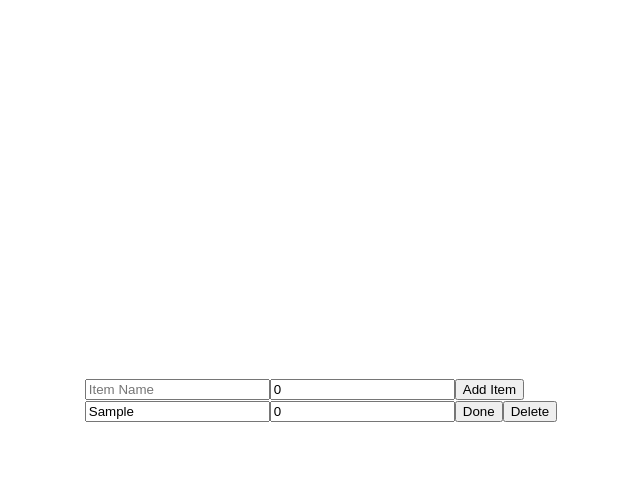
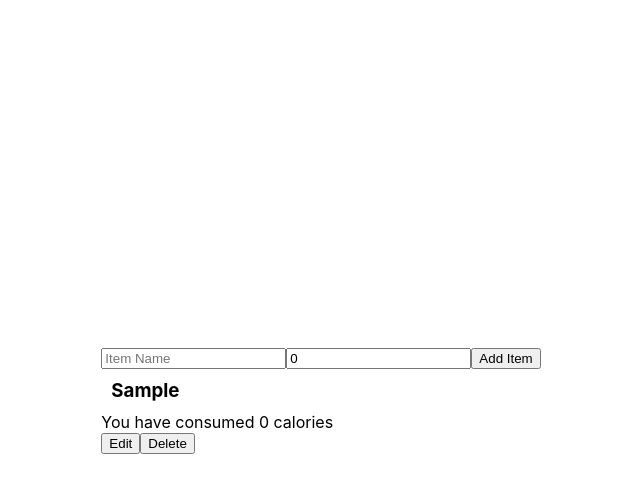
Before and after one commit to siddharth20190428/Frontend-THAs, a React (Create React App) app in the folder react-thas/: page / in a window 1280 px wide. Both pictures are taken after typing "Sample" into the empty fields and a click on the button "Add Item". Shown: the top 492 px of the page, without its empty margins (319-959 px from the left). Built offline with nearby package versions, Linux system fonts and the light colour scheme.

Commit message:
completed day 21

```diff
--- a/react-thas/src/Day 21/AddFood.js
+++ b/react-thas/src/Day 21/AddFood.js
@@ -5,7 +5,7 @@ const AddFood = ({ foods, setFoods }) => {
   const [amount, setAmount] = useState(0);
   const handleSubmit = (e) => {
     e.preventDefault();
-    setFoods([...foods, { id: foods.length, name, amount }]);
+    setFoods([...foods, { name, amount }]);
     setName("");
     setAmount(0);
   };
--- a/react-thas/src/Day 21/CalorieTracker.js
+++ b/react-thas/src/Day 21/CalorieTracker.js
@@ -1,4 +1,4 @@
-import React, { useEffect, useState } from "react";
+import React, { useState } from "react";
 import AddFood from "./AddFood";
 import FoodItem from "./FoodItem";
 
@@ -8,8 +8,8 @@ const CalorieTracker = () => {
   return (
     <div>
       <AddFood foods={foods} setFoods={setFoods} />
-      {foods.map((elem) => (
-        <FoodItem food={elem} foods={foods} setFoods={setFoods} />
+      {foods.map((elem, index) => (
+        <FoodItem key={index} id={index} foods={foods} setFoods={setFoods} />
       ))}
     </div>
   );
--- a/react-thas/src/Day 21/FoodItem.js
+++ b/react-thas/src/Day 21/FoodItem.js
@@ -1,41 +1,29 @@
 import React, { useState } from "react";
 
-const FoodItem = ({ food, foods, setFoods }) => {
+const FoodItem = ({ id, foods, setFoods }) => {
   const [open, setOpen] = useState(false);
 
-  const [curr, setCurr] = useState(food);
-  const [name, setName] = useState(curr.name);
-  const [amount, setAmount] = useState(curr.amount);
+  const [name, setName] = useState(foods[id].name);
+  const [amount, setAmount] = useState(foods[id].amount);
   const handleUpdate = () => {
-    setCurr({ ...curr, name, amount });
-    foods.map((elem) => {
-      console.log(foods.length);
-      if (elem.id === curr.id) {
-        elem = { ...curr };
-        console.log(elem.id);
-      }
-    });
-    // setFoods(
-    //   foods.map((elem) => {
-    //     if (elem.id === curr.id) {
-    //       elem = curr;
-    //     }
-    //   })
-    // );
+    let nFoods = [...foods];
+    nFoods[id].name = name;
+    nFoods[id].amount = amount;
+    setFoods(nFoods);
     setOpen(false);
   };
 
   const handleDelete = () => {
-    setFoods(foods.filter((elem) => elem.id !== curr.id));
+    setFoods(foods.filter((elem, idx) => idx !== id));
   };
 
   return (
     <div>
-      {open === false ? (
+      {!open ? (
         <>
-          <h3>{curr.name}</h3>
-          <p>You have consumed {curr.amount} calories</p>
-          <button onClick={setOpen(true)}>Edit</button>
+          <h3>{foods[id].name}</h3>
+          <p>You have consumed {foods[id].amount} calories</p>
+          <button onClick={() => setOpen(true)}>Edit</button>
         </>
       ) : (
         <>
```
Also changed, not shown: react-thas/src/Day 21/UpdateFood.js (deleted, +0 -36 lines).
